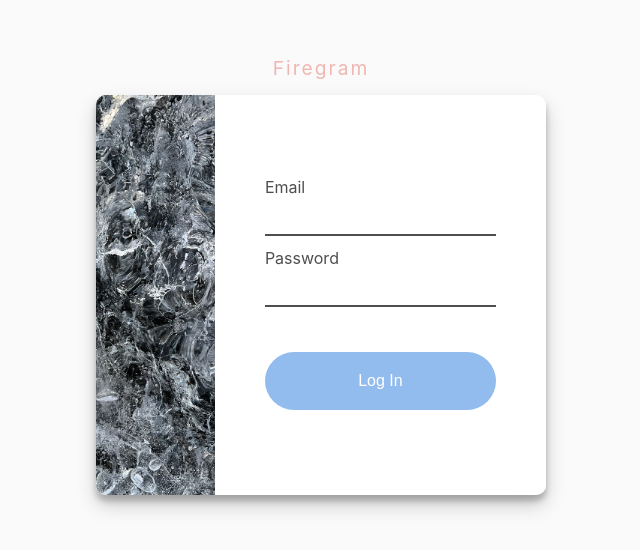
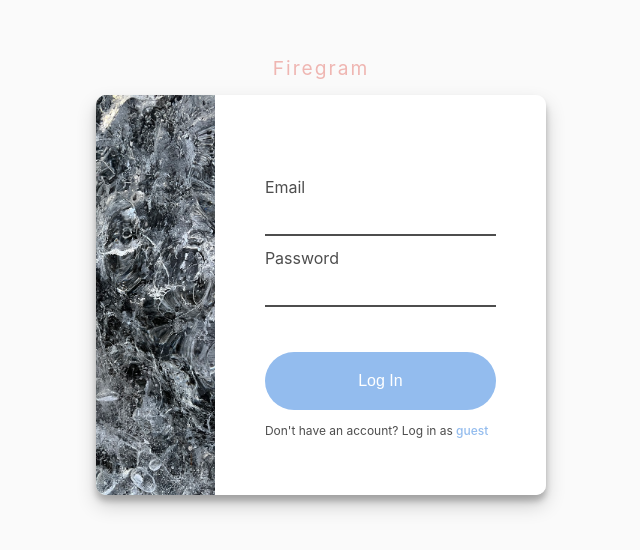
Before and after one commit to joaoarteiro/photo-gallery, a React (Vite) app: page /login in a window 1280 px wide. Shown: the part 132-682 px from the top of the page, without its empty margins (319-959 px from the left). Built offline with nearby package versions, Linux system fonts and the light colour scheme; no server answers.

Commit message:
Add guest login

```diff
--- a/src/components/HomePage/HomePage.tsx
+++ b/src/components/HomePage/HomePage.tsx
@@ -10,6 +10,7 @@ const HomePage = () => {
 
   const { user } = useAuth();
   localStorage.setItem("authenticatedUser", user?.email!);
+  const isGuestUser = user?.isAnonymous;
 
   const validTypes = ["image/png", "image/jpeg", "image/jpg"];
 
@@ -30,6 +31,8 @@ const HomePage = () => {
       <Header />
       <h2>Iceland</h2>
       <form className="upload-form">
+        {!isGuestUser && (
+          <>
             <label>
               <input
                 onChange={changeHandler}
@@ -42,6 +45,8 @@ const HomePage = () => {
               {error && <div className="error-message"> {error}</div>}
               {file && <ProgressBar file={file} setFile={setFile} />}
             </div>
+          </>
+        )}
         <ImageGrid setSelectedImg={setSelectedImg} />
         {selectedImg && (
           <Modal image={selectedImg} setSelectedImg={setSelectedImg} />
--- a/src/components/Login/Login.tsx
+++ b/src/components/Login/Login.tsx
@@ -1,6 +1,6 @@
 import { useNavigate } from "react-router-dom";
 import { useState } from "react";
-import { signInWithEmailAndPassword } from "firebase/auth";
+import { signInWithEmailAndPassword, signInAnonymously } from "firebase/auth";
 import { auth } from "../../firebase/config";
 import "./login.css";
 
@@ -33,6 +33,21 @@ const Login = () => {
     }
   };
 
+  const handleGuestLogin = async (e: React.MouseEvent<HTMLButtonElement>) => {
+    e.preventDefault();
+    try {
+      setIsLoading(true);
+      const response = await signInAnonymously(auth);
+      if (response) {
+        navigate("/");
+        setIsLoading(false);
+      }
+    } catch (error) {
+      setError(error.message);
+      setIsLoading(false);
+    }
+  };
+
   return (
     <div className="login-page">
       <h1>Firegram</h1>
@@ -62,6 +77,10 @@ const Login = () => {
           >
             {isLoading ? <div className="loading-spinner --small" /> : "Log In"}
           </button>
+          <p>
+            Don't have an account? Log in as
+            <span onClick={handleGuestLogin}> guest</span>
+          </p>
         </form>
       </div>
     </div>
--- a/src/components/Login/login.css
+++ b/src/components/Login/login.css
@@ -30,6 +30,16 @@
   padding: 10px;
   border-bottom: 2px solid #4e4e4e;
   background: transparent;
+}
+
+.login-form p {
+  font-size: 12px;
+
+  span {
+    color: #93bcee;
+    font-weight: 500;
+    cursor: pointer;
+  }
 }
 
 .login-btn {
@@ -102,4 +112,9 @@
   .login-form label {
     font-size: 18px;
   }
+
+  .login-form p {
+    font-size: 16px;
+    text-align: center;
+  }
 }
--- a/src/components/Modal/Modal.tsx
+++ b/src/components/Modal/Modal.tsx
@@ -7,8 +7,11 @@ type ModalProps = {
 };
 
 const Modal = ({ image, setSelectedImg }: ModalProps) => {
+  //TODO: Check for alternative way of disabling scroll
+  // document.body.style.overflow = "hidden";
   const handleCloseModal = () => {
     setSelectedImg(null);
+    // document.body.style.overflow = "unset";
   };
 
   return (
```
Lines whose indentation alone changed are shown as unchanged.
